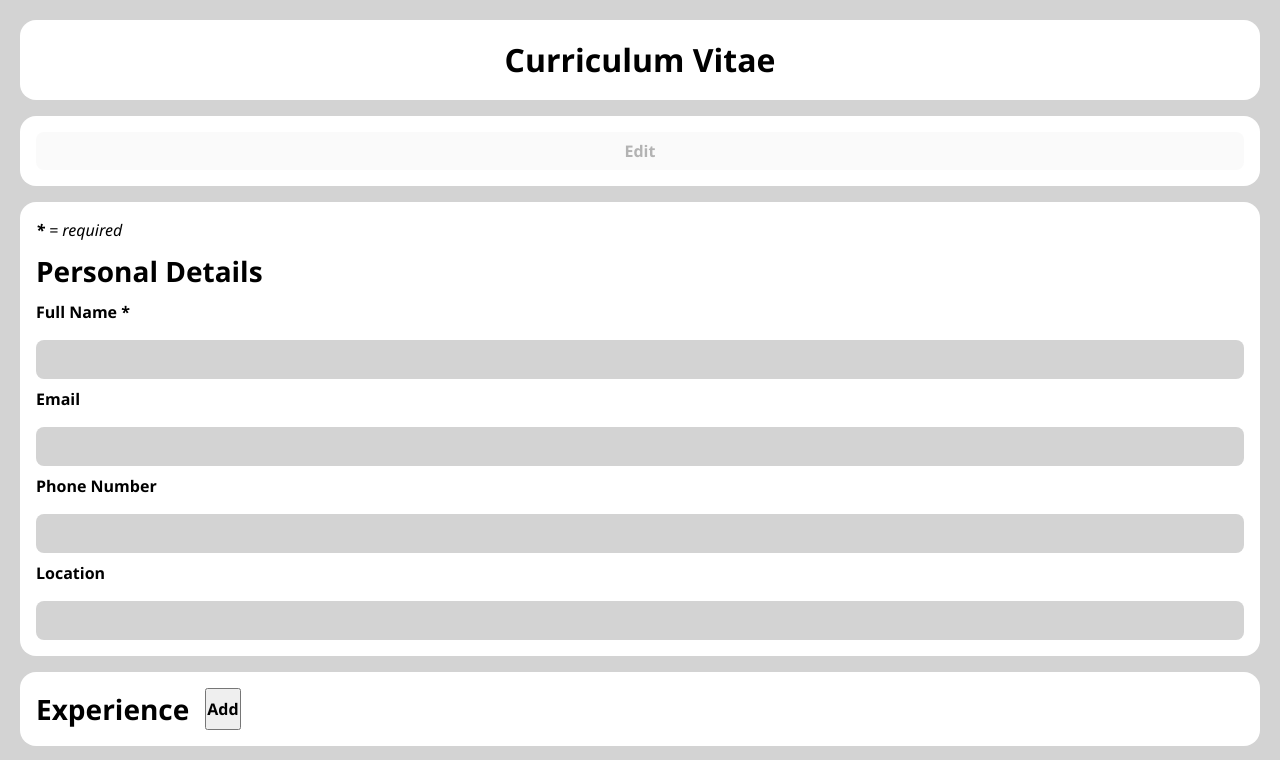
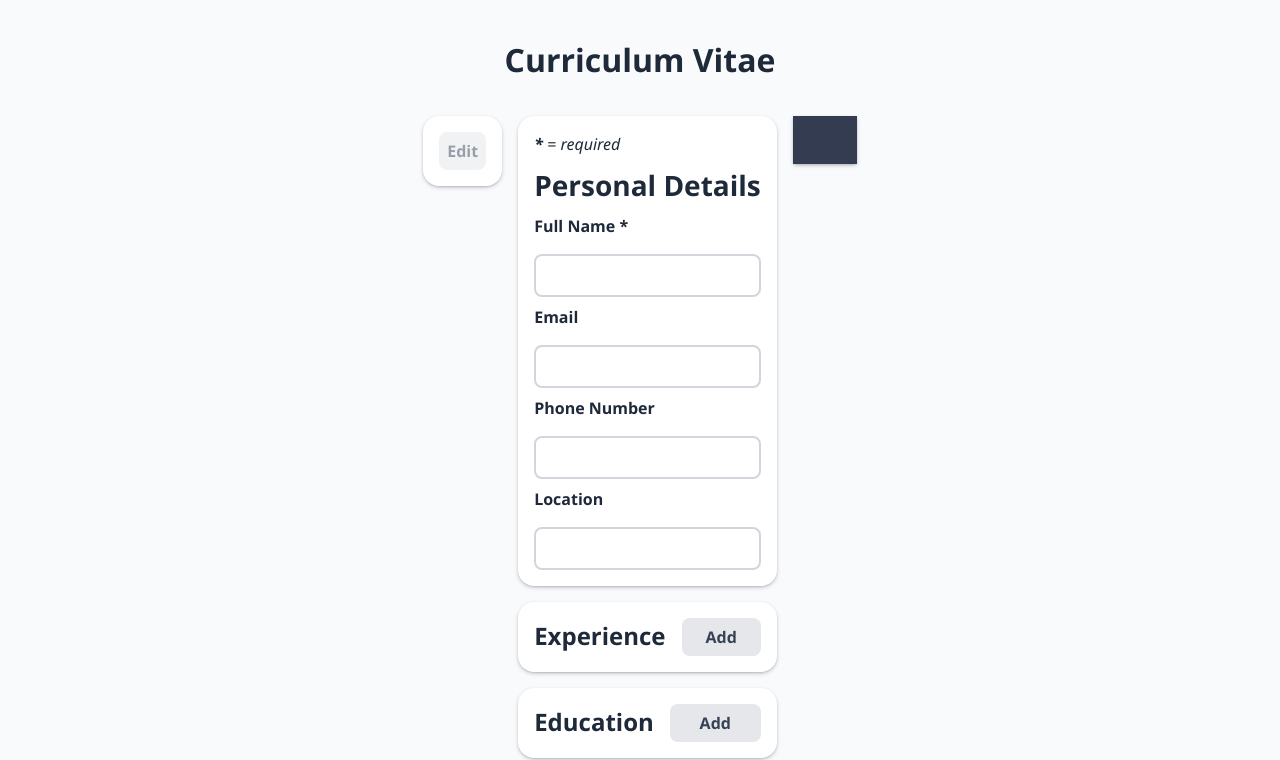
Before and after one commit to mjcw88/odin-cv-application, a React (Vite) app: page / in a window 1280 px wide. Shown: the top 760 px of the page. Built offline with nearby package versions, Linux system fonts and the light colour scheme.

Commit message:
filled out more styling and responsiveness

```diff
--- a/src/App.jsx
+++ b/src/App.jsx
@@ -33,7 +33,7 @@ const blankCV = {
 
   return (
     <>
-      <div className="header-container background-style">
+      <div className="header-container">
         <h1>Curriculum Vitae</h1>
       </div>
       <div className="form-cv-container">
--- a/src/components/education.jsx
+++ b/src/components/education.jsx
@@ -87,7 +87,9 @@ function Education({ cv, setCV }) {
           onChange={(e) => updateSchool(index, 'location', e.target.value)}
           required/>
       </div>
-      <button type="button" onClick={() => removeSchool(index)}>Remove</button>
+      <div className="form-row">
+        <button type="button" onClick={() => removeSchool(index)}>Remove</button>
+      </div>
     </div>
   )
 
@@ -95,7 +97,7 @@ function Education({ cv, setCV }) {
     <>
     <div className="education-container background-style">
       <div className="form-header">
-          <h2>Education</h2>
+          <h3>Education</h3>
           <button type="button" onClick={addSchool}>Add</button>
       </div>
       {schoolList}
--- a/src/components/experience.jsx
+++ b/src/components/experience.jsx
@@ -99,12 +99,14 @@ function Experience({ cv, setCV }) {
         <textarea
           id={`description-${index}`}
           name="description"
-          maxLength="500"
+          maxLength="1000"
           value={job.description}
           onChange={(e) => updateJob(index, 'description', e.target.value)}
         />
       </div>
-      <button type="button" onClick={() => removeJob(index)}>Remove</button>
+      <div className="form-row">
+        <button type="button" onClick={() => removeJob(index)}>Remove</button>
+      </div>
     </div>
   )
 
@@ -112,7 +114,7 @@ function Experience({ cv, setCV }) {
     <>
     <div className="experience-container background-style">
       <div className="form-header">
-          <h2>Experience</h2>
+          <h3>Experience</h3>
           <button type="button" onClick={addJob}>Add</button>
       </div>
       {jobsList}
--- a/src/index.css
+++ b/src/index.css
@@ -2,6 +2,12 @@
     --padding: 20px;
     --font: 'Segoe UI', Tahoma, Geneva, Verdana, sans-serif;
     --borderRadius: 16px;
+    --backgroundColour: hsl(210,20%,98%);
+    --white: hsl(0,0%,100%);
+    --lightBlack: hsl(216,31%,17.1%);
+    --lightGrey: hsl(220,13%,91%);
+    --grey: hsl(218,13.6%,84.1%);
+    --darkGrey: hsl(217,21.2%,26.9%);
 }
 
 *,
@@ -34,7 +40,8 @@ body {
     line-height: 1.5;
     min-height: 100vh;
     padding: var(--padding);
-    background-color: lightgrey;
+    background-color: var(--backgroundColour);
+    color: var(--lightBlack);
 }
 
 button {
@@ -42,6 +49,26 @@ button {
     font-weight: bold;
     cursor: pointer;
     font-size: 1rem;
+    overflow: hidden;
+    color: var(--darkGrey);
+    background-color: var(--lightGrey);
+    border-radius: calc(var(--borderRadius) / 2);
+    outline: none;
+    border: none;
+    padding: .5rem;
+    width: 100%;
+}
+
+button:hover {
+    background-color: var(--grey);
+}
+
+button:active {
+    transform: scale(0.98);
+}
+
+button:disabled {
+    opacity: 0.5;
 }
 
 #root {
@@ -52,9 +79,10 @@ button {
 }
 
 .background-style {
-    background-color: white;
+    background-color: var(--white);
     border-radius: var(--borderRadius);
     padding: 1rem;
+    box-shadow: rgba(50, 50, 93, 0.25) 0px 2px 5px -1px, rgba(0, 0, 0, 0.3) 0px 1px 3px -1px;
 }
 
 .header-container {
@@ -62,4 +90,11 @@ button {
     justify-content: center;
     padding: 1rem;
     align-items: center;
+    overflow: hidden;
 }
+
+@media only screen and (min-width: 1280px) {
+    .form-cv-container {
+        flex-direction: row;
+    }
+}
--- a/src/styles/cv.css
+++ b/src/styles/cv.css
@@ -1,20 +1,73 @@
+:root {
+    --darkBlue: hsl(221,22.1%,25.7%);
+    --white: hsl(0,0%,100%);
+    --black: hsl(0,0%,0%);
+    --lightGrey: hsl(220,13%,91%);
+    --darkGrey: hsl(217,21.2%,26.9%);
+}
+
+.personal-info-container {
+    background-color: var(--darkBlue);
+    color: var(--white);
+    font-weight: 600;
+    padding: 1rem;
+    display: flex;
+    flex-direction: column;
+    gap: 1rem;
+}
+
 .personal-info-container > :first-child {
     display: flex;
     justify-content: center;
+    overflow: hidden;
 }
 
 .contact-info-container {
     display: flex;
     justify-content: center;
+    flex-wrap: wrap;
     gap: 1rem;
+    overflow: hidden;
+}
+
+.cv-container {
+    display: flex;
+    flex-direction: column;
+    gap: 2rem;
+    box-shadow: rgba(50, 50, 93, 0.25) 0px 2px 5px -1px, rgba(0, 0, 0, 0.3) 0px 1px 3px -1px;
+    color: var(--black);
+}
+
+.experience-container > h3,
+.education-container > h3 {
+    color: var(--darkGrey);
+    background-color: var(--lightGrey);
+    padding: 1rem;
 }
 
 .job-container {
     display: flex;
     gap: 1rem;
+    padding: 1rem;
+}
+
+.job-date-container {
+    display: flex;
+    flex-direction: column;
+    min-width: fit-content;
+}
+
+.job-details-container > :first-child,
+.school-details-container > :first-child {
+    font-weight: bold;
+}
+
+.job-details-container > div:nth-of-type(2) {
+    padding-bottom: .5rem;
 }
 
 .school-container {
     display: flex;
     gap: 1rem;
+    padding: 1rem;
 }
--- a/src/styles/form.css
+++ b/src/styles/form.css
@@ -1,3 +1,9 @@
+:root {
+    --grey: hsl(218,13.6%,84.1%);
+    --blue: hsl(221,97.5%,53.5%);
+    --red: hsl(348,100%,50%);
+}
+
 form {
     display: flex;
     flex-direction: column;
@@ -25,19 +31,31 @@ form {
 }
 
 .form-row label {
-    font-weight: bold;
+    font-weight: 600;
     font-size: 1rem;
 }
 
 .form-row input[type="text"],
 .form-row input[type="email"],
 .form-row input[type="tel"],
-.form-row input[type="month"] {
+.form-row input[type="month"],
+textarea {
     border-radius: calc(var(--borderRadius) / 2);
     outline: none;
-    border: none;
+    border: 0.125rem solid var(--grey);
     padding: .75rem;
-    background-color: lightgrey;
+}
+
+.form-row input[type="text"]:focus,
+.form-row input[type="email"]:focus,
+.form-row input[type="tel"]:focus,
+.form-row input[type="month"]:focus,
+textarea:focus {
+    border: 0.125rem solid var(--blue);
+}
+
+textarea {
+    resize: vertical;
 }
 
 .form-header {
@@ -57,11 +75,15 @@ form {
     justify-content: center;
 }
 
-.edit-btn-container > button,
-.submit-btn-container > button {
-    border-radius: calc(var(--borderRadius) / 2);
-    outline: none;
-    border: none;
-    padding: .5rem;
-    width: 100%;
+@media only screen and (min-width: 768px) {
+    .form-cv-container {
+        flex-direction: row;
+        align-items: start;
+        margin: 0 auto;
+        max-width: 1600px;
+    }
+
+    .form-container {
+        min-width: 25%;
+    }
 }
```
